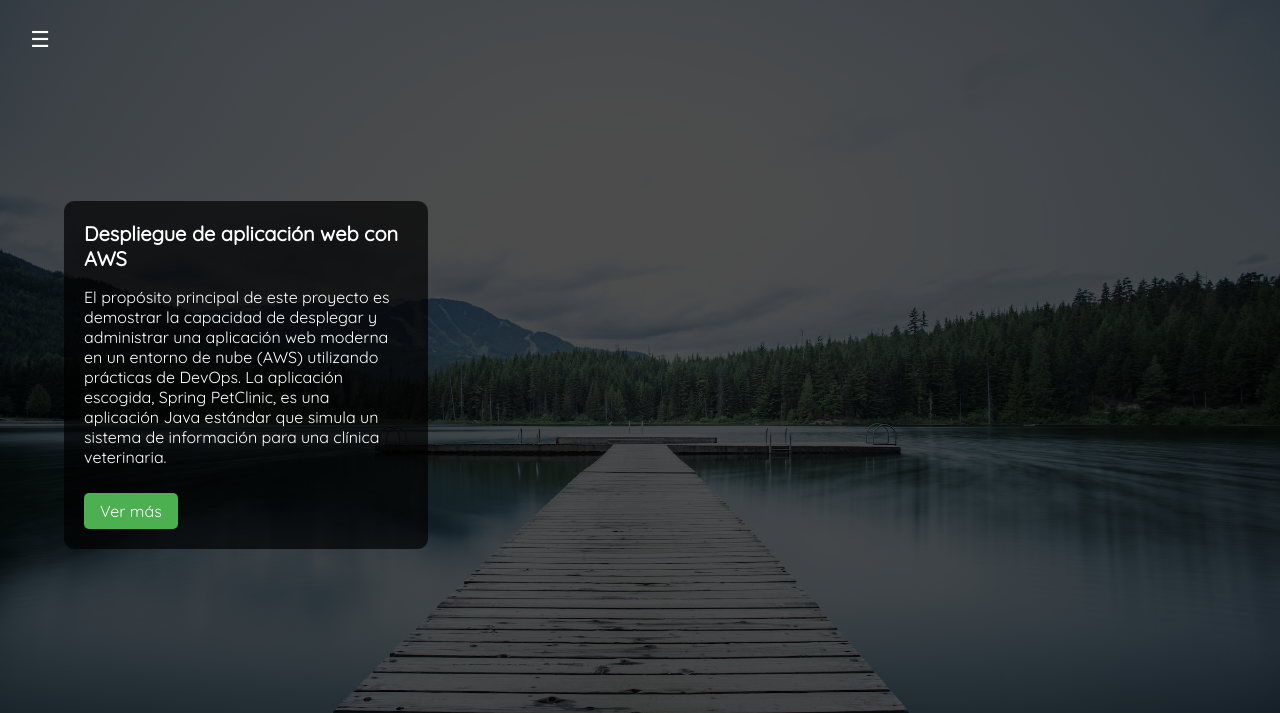
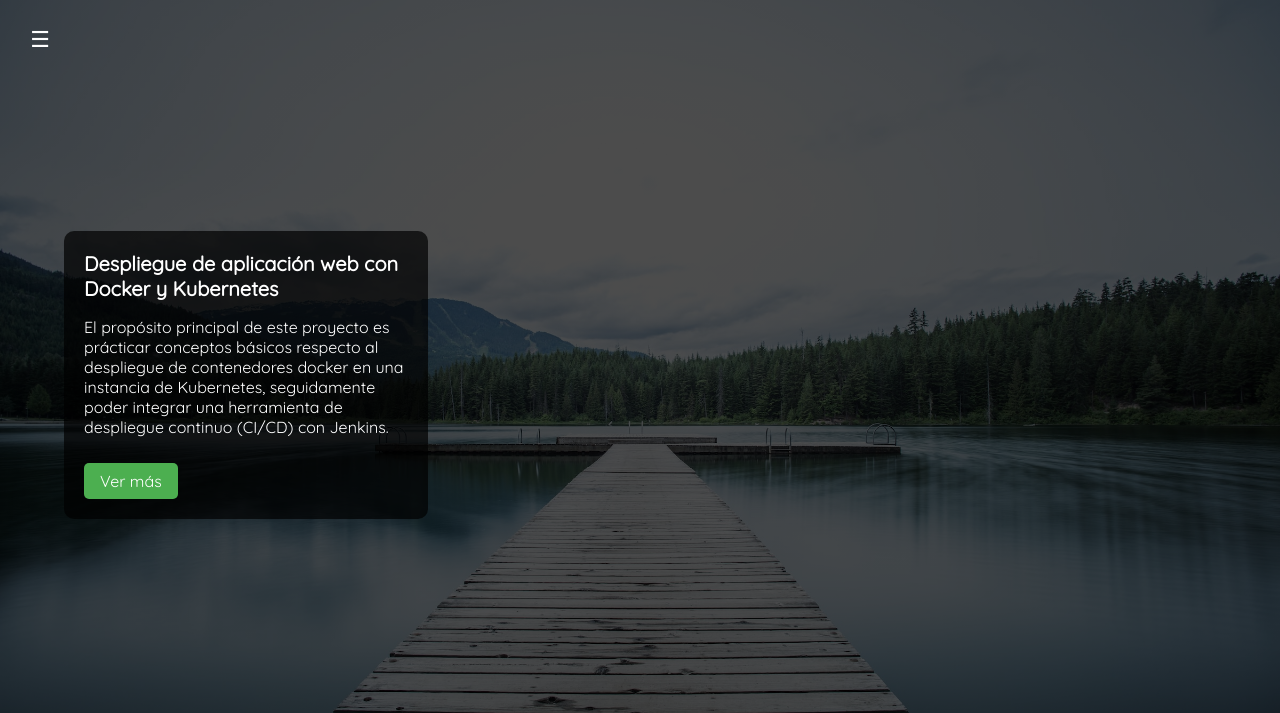
Before and after one commit to vgrajanda/vgrajanda.github.io, a plain HTML site: page html/projects.html in a window 1280 px wide. Shown: the top 713 px of the page. Drawn offline with Linux system fonts and the light colour scheme.

Commit message:
Changing the project description

```diff
--- a/html/projects.html
+++ b/html/projects.html
@@ -21,11 +21,11 @@
     <div class="content">
         <div class="projects-grid">
             <div class="project-box">
-                <h2>Despliegue de aplicación web con AWS</h2>
+                <h2>Despliegue de aplicación web con Docker y Kubernetes</h2>
                 <p>
-					El propósito principal de este proyecto es demostrar la capacidad de desplegar y administrar una aplicación web moderna
-					en un entorno de nube (AWS) utilizando prácticas de DevOps. La aplicación escogida, Spring PetClinic, es una aplicación
-					Java estándar que simula un sistema de información para una clínica veterinaria.
+					El propósito principal de este proyecto es prácticar conceptos básicos respecto al despliegue de contenedores
+					docker en una instancia de Kubernetes, seguidamente poder integrar una herramienta de despliegue continuo
+					(CI/CD) con Jenkins.
 				</p>
 				<a href="projects/appweb-aws.html" class="project-button">Ver más</a>
             </div>
```
